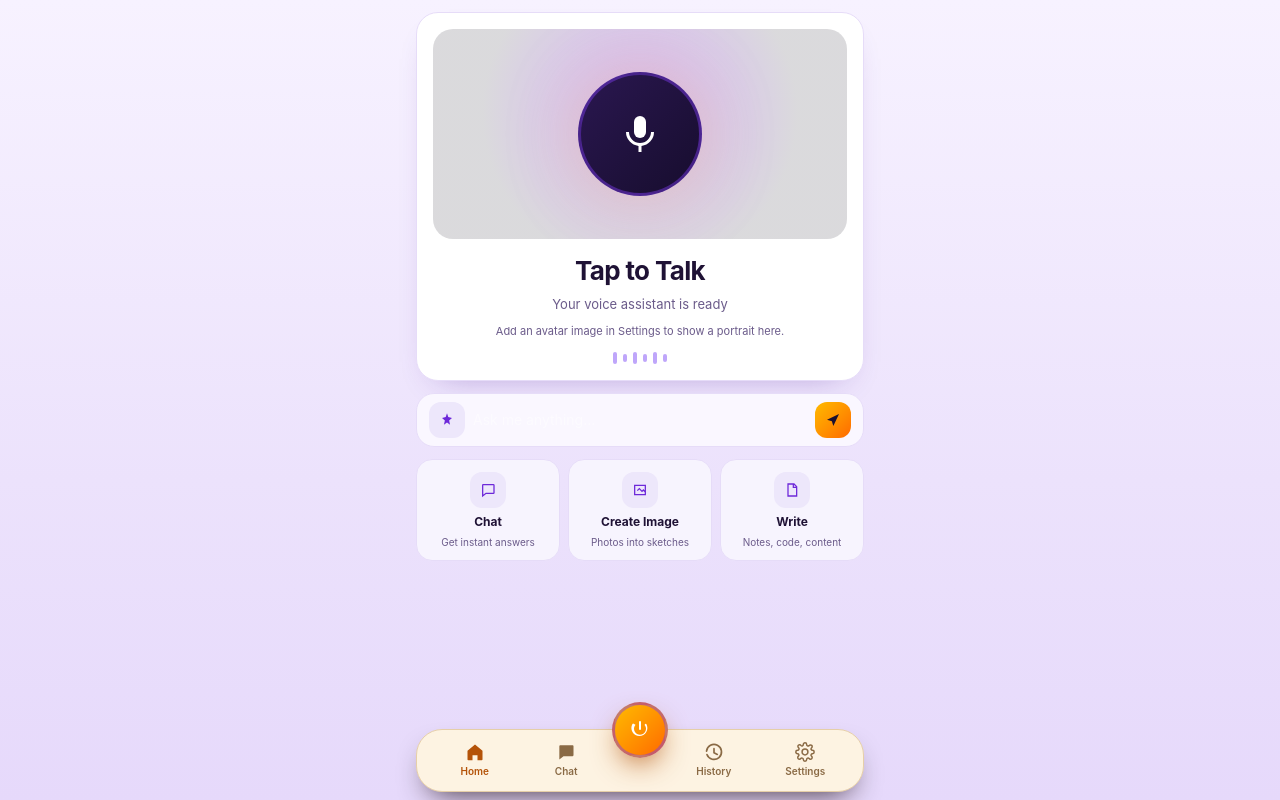
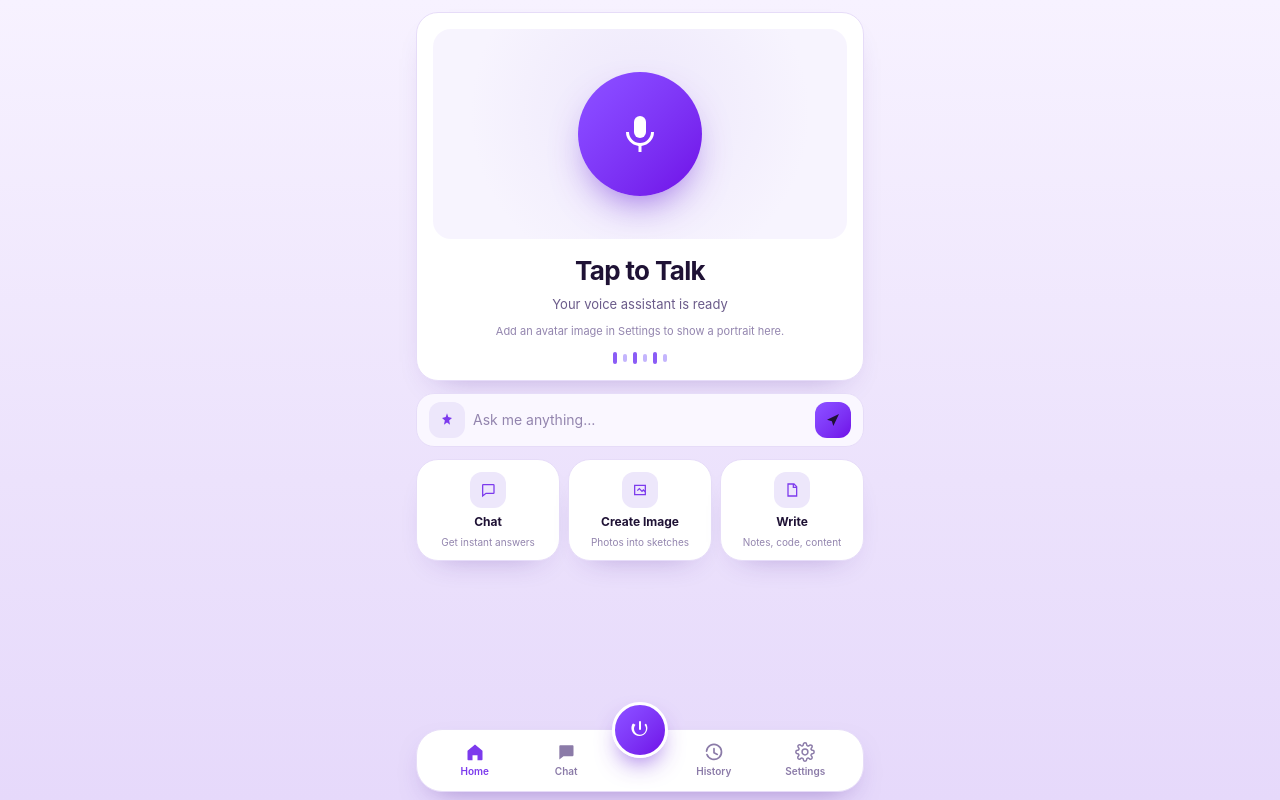
Before and after one commit to project9793/arushi-app, a React (Vite) app in the folder app/: page / in a window 1280 px wide. Built offline with nearby package versions, Linux system fonts and the light colour scheme.

Commit message:
Nav and home in the light purple and white style

```diff
--- a/app/src/components/BottomNav.tsx
+++ b/app/src/components/BottomNav.tsx
@@ -14,14 +14,14 @@ const TABS: Array<{ id: TabId; label: string; icon: string }> = [
   { id: 'settings', label: 'Settings', icon: 'M12 15.5a3.5 3.5 0 1 0 0-7 3.5 3.5 0 0 0 0 7zM19.4 15a1.7 1.7 0 0 0 .3 1.9l.1.1a2 2 0 1 1-2.8 2.8l-.1-.1a1.7 1.7 0 0 0-2.9 1.2v.2a2 2 0 1 1-4 0v-.1a1.7 1.7 0 0 0-1.1-1.6 1.7 1.7 0 0 0-1.9.3l-.1.1a2 2 0 1 1-2.8-2.8l.1-.1a1.7 1.7 0 0 0-1.2-2.9H3a2 2 0 1 1 0-4h.1a1.7 1.7 0 0 0 1.6-1.1 1.7 1.7 0 0 0-.3-1.9l-.1-.1a2 2 0 1 1 2.8-2.8l.1.1a1.7 1.7 0 0 0 1.9.3H9a1.7 1.7 0 0 0 1-1.5V3a2 2 0 1 1 4 0v.1a1.7 1.7 0 0 0 1 1.6 1.7 1.7 0 0 0 1.9-.3l.1-.1a2 2 0 1 1 2.8 2.8l-.1.1a1.7 1.7 0 0 0-.3 1.9V9a1.7 1.7 0 0 0 1.5 1H21a2 2 0 1 1 0 4h-.1a1.7 1.7 0 0 0-1.5 1z' },
 ];
 
-/** Cream pill navigation with warm brown labels — no blue, no grey. */
+/** White pill navigation with purple active state, as in the reference. */
 export function BottomNav({ active, onSelect, onCentrePress, listening }: BottomNavProps) {
-  const activeClass = 'text-[#b45309]';
-  const idleClass = 'text-[#8a6a45]';
+  const activeClass = 'text-[#7c3aed]';
+  const idleClass = 'text-[#8b7ba8]';
 
   return (
     <nav className="shrink-0 px-3 pb-2 pt-1">
-      <div className="relative mx-auto flex max-w-md items-end justify-between rounded-[26px] border border-[#e6cfa8] bg-[#fdf3e2] px-3 py-2 shadow-[0_14px_30px_-14px_rgba(20,4,12,0.85)]">
+      <div className="relative mx-auto flex max-w-md items-end justify-between rounded-[26px] border border-[#e6dcf8] bg-white px-3 py-2 shadow-[0_12px_30px_-16px_rgba(76,29,149,0.55)]">
         <button
           type="button"
           onClick={() => onSelect('home')}
@@ -76,10 +76,10 @@ export function BottomNav({ active, onSelect, onCentrePress, listening }: Bottom
           type="button"
           onClick={onCentrePress}
           aria-label={listening ? 'Stop listening' : 'Start listening'}
-          className={`absolute left-1/2 top-0 grid h-14 w-14 -translate-x-1/2 -translate-y-1/2 place-items-center rounded-full border-[3px] shadow-[0_12px_28px_-8px_rgba(180,83,9,0.85)] transition ${
+          className={`absolute left-1/2 top-0 grid h-14 w-14 -translate-x-1/2 -translate-y-1/2 place-items-center rounded-full border-[3px] border-white shadow-[0_12px_26px_-10px_rgba(109,40,217,0.85)] transition ${
             listening
-              ? 'border-rose-200 bg-gradient-to-br from-rose-500 to-pink-600'
-              : 'border-amber-200 bg-gradient-to-br from-amber-400 to-orange-500'
+              ? 'bg-gradient-to-br from-rose-500 to-pink-600'
+              : 'bg-gradient-to-br from-violet-500 to-violet-700'
           }`}
         >
           {listening ? (
--- a/app/src/components/HomeScreen.tsx
+++ b/app/src/components/HomeScreen.tsx
@@ -27,23 +27,20 @@ export function HomeScreen({ snapshot, avatarUrl, onMicPress, onSendText, onOpen
 
   return (
     <div className="flex min-h-full flex-col items-center px-4 pb-4 pt-3">
-      {/* Hero: the mic is the one thing to tap, so nothing sits behind it. */}
       <div className="card w-full max-w-md overflow-hidden p-4">
-        <div className="relative flex h-[210px] w-full items-center justify-center overflow-hidden rounded-[20px]">
+        <div className="relative flex h-[210px] w-full items-center justify-center overflow-hidden rounded-[18px] bg-[radial-gradient(circle_at_50%_40%,#ede7fb,#f7f4fe_70%)]">
           {avatarUrl ? (
             <img src={avatarUrl} alt="" className="absolute inset-0 h-full w-full object-cover object-top" />
-          ) : (
-            <div className="absolute inset-0 bg-[radial-gradient(circle_at_50%_40%,rgba(168,85,247,0.45),rgba(10,6,22,0.15)_65%)]" />
-          )}
+          ) : null}
 
           <button
             type="button"
             onClick={onMicPress}
             aria-label={busy ? 'Stop listening' : 'Start talking'}
-            className={`relative z-10 grid h-[124px] w-[124px] place-items-center rounded-full border-[3px] transition ${
+            className={`relative z-10 grid h-[124px] w-[124px] place-items-center rounded-full transition ${
               busy
-                ? 'border-rose-200 bg-gradient-to-br from-rose-500 to-fuchsia-600 shadow-[0_0_70px_rgba(244,63,94,0.75)]'
-                : 'border-amber-200/90 bg-gradient-to-br from-[#2a1750] to-[#170d2e] shadow-[0_0_70px_rgba(244,193,74,0.35)]'
+                ? 'bg-gradient-to-br from-rose-500 to-pink-600 shadow-[0_18px_40px_-16px_rgba(219,39,119,0.85)]'
+                : 'bg-gradient-to-br from-violet-500 to-violet-700 shadow-[0_18px_40px_-16px_rgba(109,40,217,0.8)]'
             }`}
           >
             {snapshot.state === 'speaking' ? (
@@ -62,8 +59,8 @@ export function HomeScreen({ snapshot, avatarUrl, onMicPress, onSendText, onOpen
           </button>
         </div>
 
-        <h2 className="mt-3 text-center text-[26px] font-bold tracking-tight text-white">{STATUS_LABEL[snapshot.state]}</h2>
-        <p className="mt-1 text-center text-[13px] leading-relaxed text-white/80">
+        <h2 className="mt-3 text-center text-[26px] font-bold tracking-tight text-[#1f1235]">{STATUS_LABEL[snapshot.state]}</h2>
+        <p className="mt-1 text-center text-[13px] leading-relaxed text-[#6b5b8a]">
           {snapshot.state === 'listening'
             ? 'Speak in Hindi, English or Hinglish'
             : snapshot.state === 'error'
@@ -72,18 +69,18 @@ export function HomeScreen({ snapshot, avatarUrl, onMicPress, onSendText, onOpen
         </p>
 
         {!avatarUrl ? (
-          <p className="mt-2 text-center text-[11px] text-white/55">
+          <p className="mt-2 text-center text-[11px] text-[#9385ae]">
             Add an avatar image in Settings to show a portrait here.
           </p>
         ) : null}
 
         <div className="mt-3 flex items-center justify-center gap-1.5">
-          <span className="h-3 w-1 rounded bg-amber-300/80" />
-          <span className="h-2 w-1 rounded bg-amber-300/40" />
-          <span className="h-3 w-1 rounded bg-amber-300/80" />
-          <span className="h-2 w-1 rounded bg-amber-300/40" />
-          <span className="h-3 w-1 rounded bg-amber-300/80" />
-          <span className="h-2 w-1 rounded bg-amber-300/40" />
+          <span className="h-3 w-1 rounded bg-[#8b5cf6]" />
+          <span className="h-2 w-1 rounded bg-[#c4b5fd]" />
+          <span className="h-3 w-1 rounded bg-[#8b5cf6]" />
+          <span className="h-2 w-1 rounded bg-[#c4b5fd]" />
+          <span className="h-3 w-1 rounded bg-[#8b5cf6]" />
+          <span className="h-2 w-1 rounded bg-[#c4b5fd]" />
         </div>
       </div>
 
@@ -99,21 +96,21 @@ export function HomeScreen({ snapshot, avatarUrl, onMicPress, onSendText, onOpen
           }
         }}
       >
-        <span className="grid h-9 w-9 shrink-0 place-items-center rounded-xl bg-amber-400/25 text-amber-200">
+        <span className="grid h-9 w-9 shrink-0 place-items-center rounded-xl bg-[#ede7fb] text-[#7c3aed]">
           <svg viewBox="0 0 24 24" className="h-4 w-4 fill-current">
             <path d="M12 2l1.9 5.6L19.5 9l-4.3 3.6L16.6 19 12 15.8 7.4 19l1.4-6.4L4.5 9l5.6-1.4z" />
           </svg>
         </span>
         <input
           name="ask"
-          className="min-w-0 flex-1 bg-transparent text-sm text-white placeholder:text-white/50 focus:outline-none"
+          className="min-w-0 flex-1 bg-transparent text-sm text-[#1f1235] placeholder:text-[#9385ae] focus:outline-none"
           placeholder="Ask me anything…"
           autoComplete="off"
         />
         <button
           type="submit"
           aria-label="Send"
-          className="grid h-9 w-9 shrink-0 place-items-center rounded-xl bg-gradient-to-br from-amber-400 to-orange-500 text-[#1a1030] transition active:scale-95"
+          className="grid h-9 w-9 shrink-0 place-items-center rounded-xl bg-gradient-to-br from-violet-500 to-violet-700 text-white transition active:scale-95"
         >
           <svg viewBox="0 0 24 24" className="h-4 w-4 fill-current">
             <path d="M3 11.5 21 3l-8.5 18-2.2-7.3z" />
@@ -127,15 +124,15 @@ export function HomeScreen({ snapshot, avatarUrl, onMicPress, onSendText, onOpen
             key={action.id}
             type="button"
             onClick={onOpenChat}
-            className="flex flex-col items-center gap-1.5 rounded-2xl border border-white/20 bg-white/10 px-2 py-3 text-center transition hover:bg-white/16 active:scale-[0.98]"
+            className="card flex flex-col items-center gap-1.5 px-2 py-3 text-center transition active:scale-[0.98]"
           >
-            <span className="grid h-9 w-9 place-items-center rounded-xl bg-amber-400/20 text-amber-200">
+            <span className="grid h-9 w-9 place-items-center rounded-xl bg-[#ede7fb] text-[#7c3aed]">
               <svg viewBox="0 0 24 24" className="h-4 w-4" fill="none" stroke="currentColor" strokeWidth="1.9">
                 <path d={action.icon} />
               </svg>
             </span>
-            <span className="text-xs font-bold text-white">{action.title}</span>
-            <span className="text-[10px] leading-tight text-white/60">{action.subtitle}</span>
+            <span className="text-xs font-bold text-[#1f1235]">{action.title}</span>
+            <span className="text-[10px] leading-tight text-[#9385ae]">{action.subtitle}</span>
           </button>
         ))}
       </div>
```
